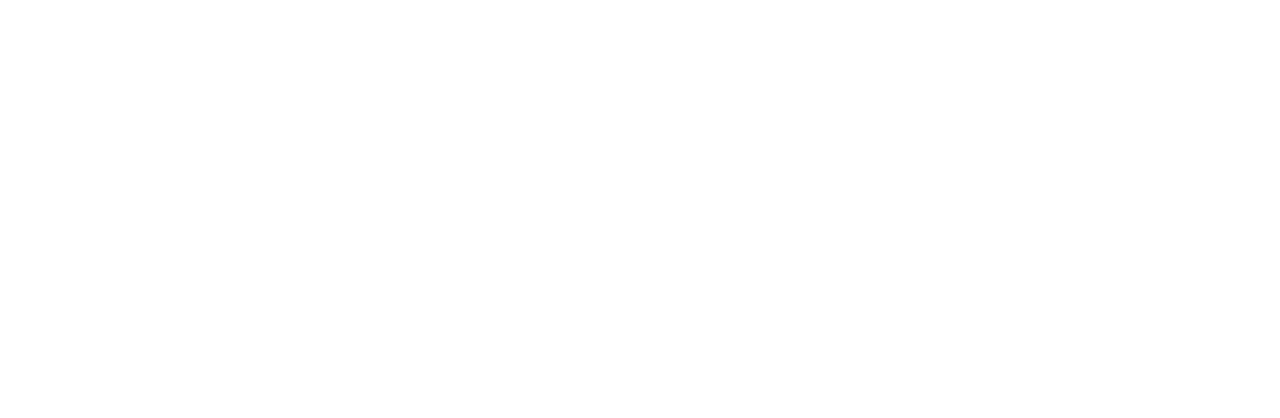
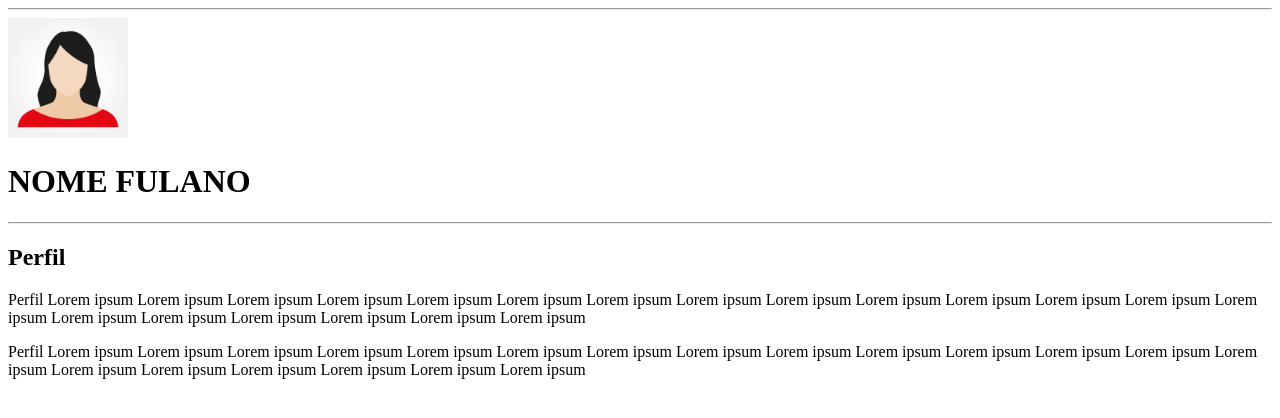
Before and after one commit to 1sadorakll/Curriculo_FulanoTal, a plain HTML site: page index.html in a window 1280 px wide. Drawn offline with Linux system fonts and the light colour scheme.

Commit message:
Update index.html

```diff
--- a/index.html
+++ b/index.html
@@ -1,10 +1,20 @@
 <!DOCTYPE html>
-<html lang="pt-Br">
-     <head>
+<html>
+    <head>
         <title>Currículo de Fulano de Tal</title>
-        <meta charset="uft-8">
+        <meta charset="utf-8">
     </head>
     <body>
-         <img src
+        <hr>
+        <img src="images/avatar.jpg" width="120" height="120">
+        <h1>NOME FULANO</h1>
+        <hr>
+        <h2>Perfil</h2>
+        <p>
+        Perfil Lorem ipsum Lorem ipsum Lorem ipsum Lorem ipsum Lorem ipsum Lorem ipsum Lorem ipsum Lorem ipsum Lorem ipsum Lorem ipsum Lorem ipsum Lorem ipsum Lorem ipsum Lorem ipsum Lorem ipsum Lorem ipsum Lorem ipsum Lorem ipsum Lorem ipsum Lorem ipsum
+        </p>
+        <p>
+        Perfil Lorem ipsum Lorem ipsum Lorem ipsum Lorem ipsum Lorem ipsum Lorem ipsum Lorem ipsum Lorem ipsum Lorem ipsum Lorem ipsum Lorem ipsum Lorem ipsum Lorem ipsum Lorem ipsum Lorem ipsum Lorem ipsum Lorem ipsum Lorem ipsum Lorem ipsum Lorem ipsum
+        </p>
     </body>
 </html>
```
